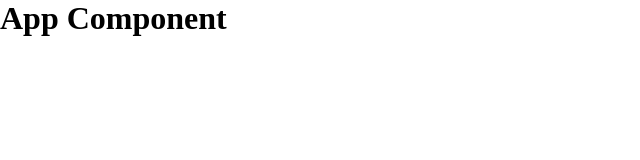
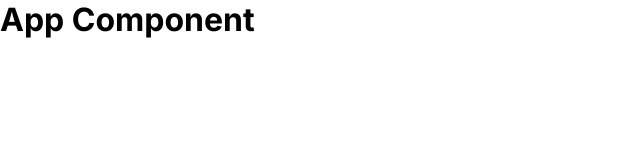
Before and after one commit to john-ngai/johnngai.com, a JavaScript app: page / in a window 1280 px wide. Shown: the top 160 px of the page, without its empty margins (0-640 px from the left). Built offline with nearby package versions, Linux system fonts and the light colour scheme.

Commit message:
Link Google Font - Inter

```diff
--- a/public/index.html
+++ b/public/index.html
@@ -1,13 +1,23 @@
 <!DOCTYPE html>
 <html lang="en">
+
 <head>
   <meta charset="utf-8" />
   <link rel="icon" href="%PUBLIC_URL%/favicon.ico" />
   <meta name="viewport" content="width=device-width, initial-scale=1" />
+
+  <!-- Google Fonts: Inter -->
+  <link rel="preconnect" href="https://fonts.googleapis.com">
+  <link rel="preconnect" href="https://fonts.gstatic.com" crossorigin>
+  <link href="https://fonts.googleapis.com/css2?family=Inter:wght@100;200;300;400;500;600;700;800;900&display=swap"
+    rel="stylesheet">
+
   <title>JohnNgai.com</title>
 </head>
+
 <body>
   <noscript>You need to enable JavaScript to run this app.</noscript>
   <div id="root"></div>
 </body>
+
 </html>
--- a/src/style.css
+++ b/src/style.css
@@ -6,4 +6,5 @@
 
 body {
   margin: 0;
+  font-family: 'Inter', sans-serif;
 }
```
Lines whose indentation alone changed are shown as unchanged.
